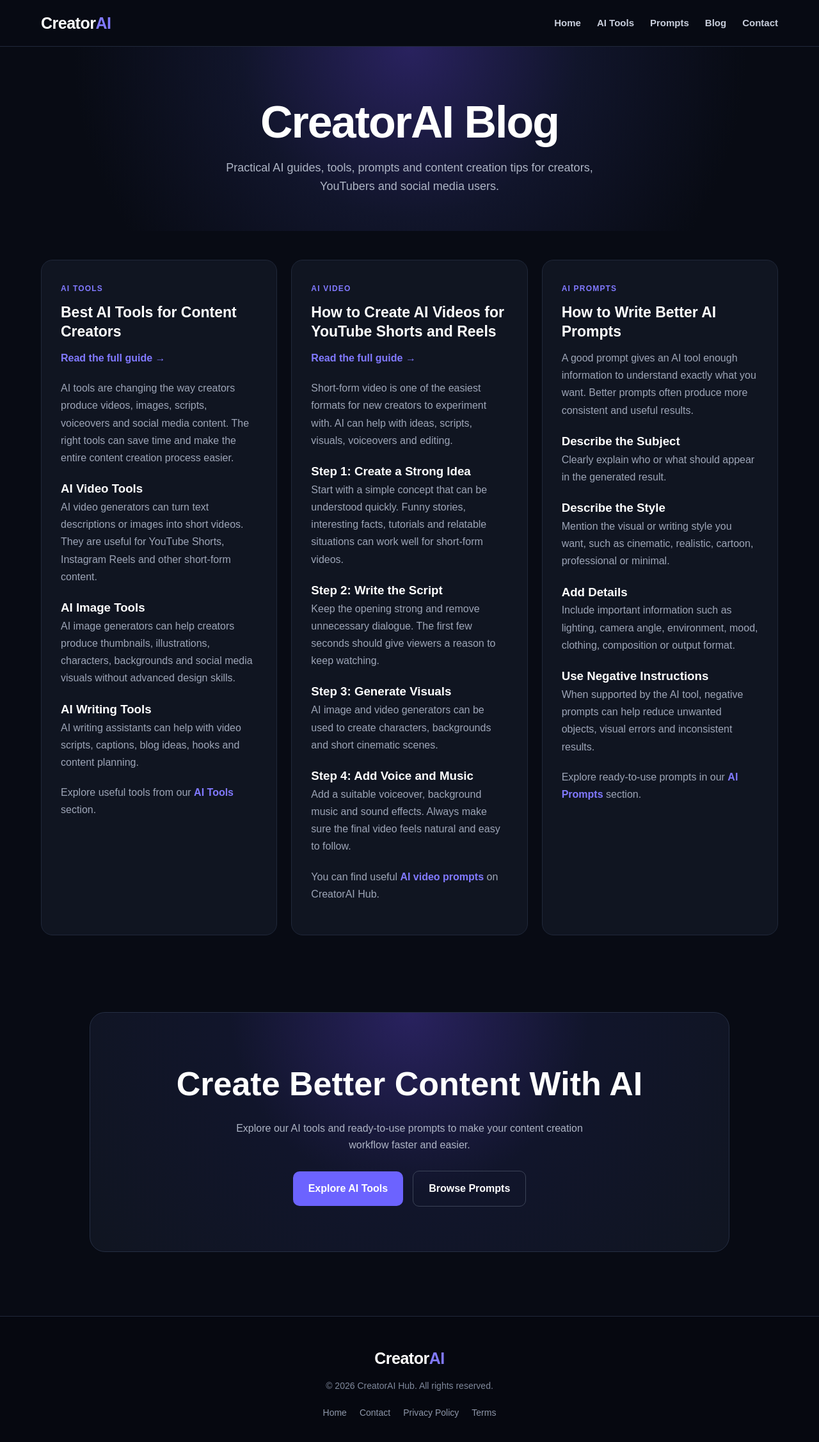
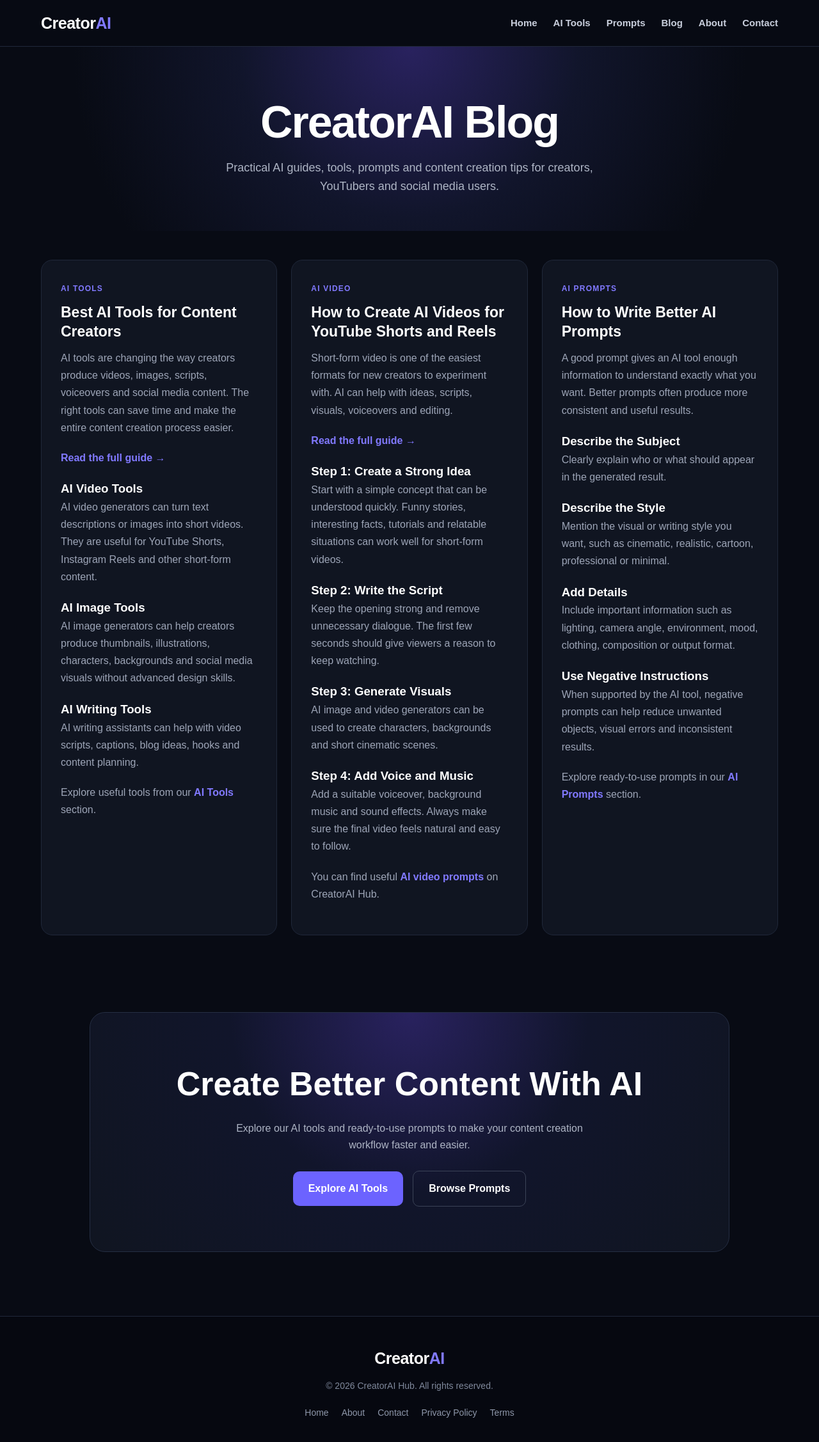
Before and after one commit to reyancechakraborty5432-pixel/creatorai-hub, a plain HTML site: page blog.html in a window 1280 px wide. Shown: the whole page at 64% size. Drawn offline with Linux system fonts and the light colour scheme.

Commit message:
Update blog.html

```diff
--- a/blog.html
+++ b/blog.html
@@ -2,18 +2,28 @@
 <html lang="en">
 
 <head>
+
     <meta charset="UTF-8">
-    <meta name="viewport" content="width=device-width, initial-scale=1.0">
+
+    <meta name="viewport"
+          content="width=device-width, initial-scale=1.0">
 
     <title>AI Tools, Prompts & Content Creation Guides | CreatorAI Hub</title>
 
     <meta name="description"
-        content="Learn how to use AI tools, prompts, video generators and image generators to create better content for YouTube, Instagram and social media.">
+          content="Learn how to use AI tools, prompts, video generators and image generators to create better content for YouTube, Instagram and social media.">
 
-    <meta name="robots" content="index, follow">
+    <meta name="keywords"
+          content="AI tools, AI prompts, AI content creation, AI video guides, AI image guides, YouTube Shorts, Instagram Reels">
 
-    <link rel="stylesheet" href="style.css">
+    <meta name="robots"
+          content="index, follow">
+
+    <link rel="stylesheet"
+          href="style.css">
+
 </head>
+
 
 <body>
 
@@ -26,17 +36,32 @@
             Creator<span>AI</span>
         </div>
 
+
         <div class="nav-links">
 
-            <a href="index.html">Home</a>
+            <a href="index.html">
+                Home
+            </a>
 
-            <a href="tools.html">AI Tools</a>
+            <a href="tools.html">
+                AI Tools
+            </a>
 
-            <a href="prompts.html">Prompts</a>
+            <a href="prompts.html">
+                Prompts
+            </a>
 
-            <a href="blog.html">Blog</a>
+            <a href="blog.html">
+                Blog
+            </a>
 
-            <a href="contact.html">Contact</a>
+            <a href="about.html">
+                About
+            </a>
+
+            <a href="contact.html">
+                Contact
+            </a>
 
         </div>
 
@@ -67,7 +92,7 @@
 <section class="blog-grid">
 
 
-<!-- ARTICLE 1 -->
+<!-- ================= ARTICLE 1 ================= -->
 
 <article class="blog-card">
 
@@ -80,16 +105,16 @@
     </h2>
 
     <p>
-    <a href="ai-tools-content-creators.html">
-        Read the full guide →
-    </a>
-</p>
-
-    <p>
         AI tools are changing the way creators produce videos,
         images, scripts, voiceovers and social media content.
         The right tools can save time and make the entire
         content creation process easier.
+    </p>
+
+    <p>
+        <a href="ai-tools-content-creators.html">
+            Read the full guide →
+        </a>
     </p>
 
     <h3>
@@ -123,7 +148,9 @@
 
     <p>
         Explore useful tools from our
-        <a href="tools.html">AI Tools</a>
+        <a href="tools.html">
+            AI Tools
+        </a>
         section.
     </p>
 
@@ -131,7 +158,7 @@
 
 
 
-<!-- ARTICLE 2 -->
+<!-- ================= ARTICLE 2 ================= -->
 
 <article class="blog-card">
 
@@ -142,16 +169,17 @@
     <h2>
         How to Create AI Videos for YouTube Shorts and Reels
     </h2>
-    <p>
-    <a href="ai-video-generators-youtube-shorts.html">
-        Read the full guide →
-    </a>
-</p>
 
     <p>
         Short-form video is one of the easiest formats for new
         creators to experiment with. AI can help with ideas,
         scripts, visuals, voiceovers and editing.
+    </p>
+
+    <p>
+        <a href="ai-video-generators-youtube-shorts.html">
+            Read the full guide →
+        </a>
     </p>
 
     <h3>
@@ -194,7 +222,9 @@
 
     <p>
         You can find useful
-        <a href="video-prompts.html">AI video prompts</a>
+        <a href="video-prompts.html">
+            AI video prompts
+        </a>
         on CreatorAI Hub.
     </p>
 
@@ -202,7 +232,7 @@
 
 
 
-<!-- ARTICLE 3 -->
+<!-- ================= ARTICLE 3 ================= -->
 
 <article class="blog-card">
 
@@ -258,7 +288,9 @@
 
     <p>
         Explore ready-to-use prompts in our
-        <a href="prompts.html">AI Prompts</a>
+        <a href="prompts.html">
+            AI Prompts
+        </a>
         section.
     </p>
 
@@ -268,6 +300,8 @@
 </section>
 
 
+
+<!-- ================= CTA ================= -->
 
 <section class="cta-section">
 
@@ -282,17 +316,13 @@
 
     <div class="hero-buttons">
 
-        <a
-            class="hero-button"
-            href="tools.html"
-        >
+        <a class="hero-button"
+           href="tools.html">
             Explore AI Tools
         </a>
 
-        <a
-            class="hero-button secondary"
-            href="prompts.html"
-        >
+        <a class="hero-button secondary"
+           href="prompts.html">
             Browse Prompts
         </a>
 
@@ -304,6 +334,8 @@
 </main>
 
 
+
+<!-- ================= FOOTER ================= -->
 
 <footer>
 
@@ -319,6 +351,10 @@
 
         <a href="index.html">
             Home
+        </a>
+
+        <a href="about.html">
+            About
         </a>
 
         <a href="contact.html">
@@ -343,4 +379,4 @@
 
 </body>
 
-      </html>
+</html>
```
